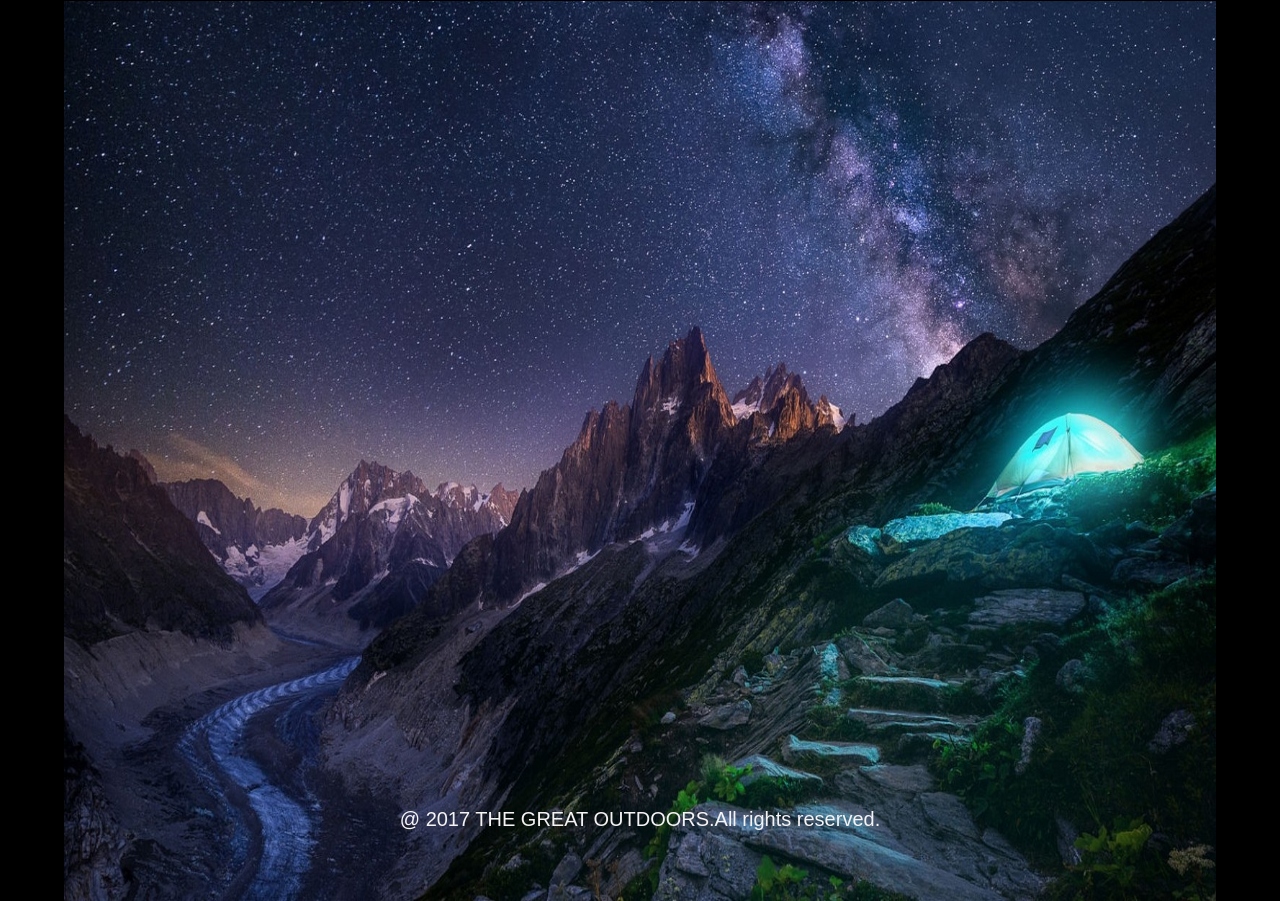
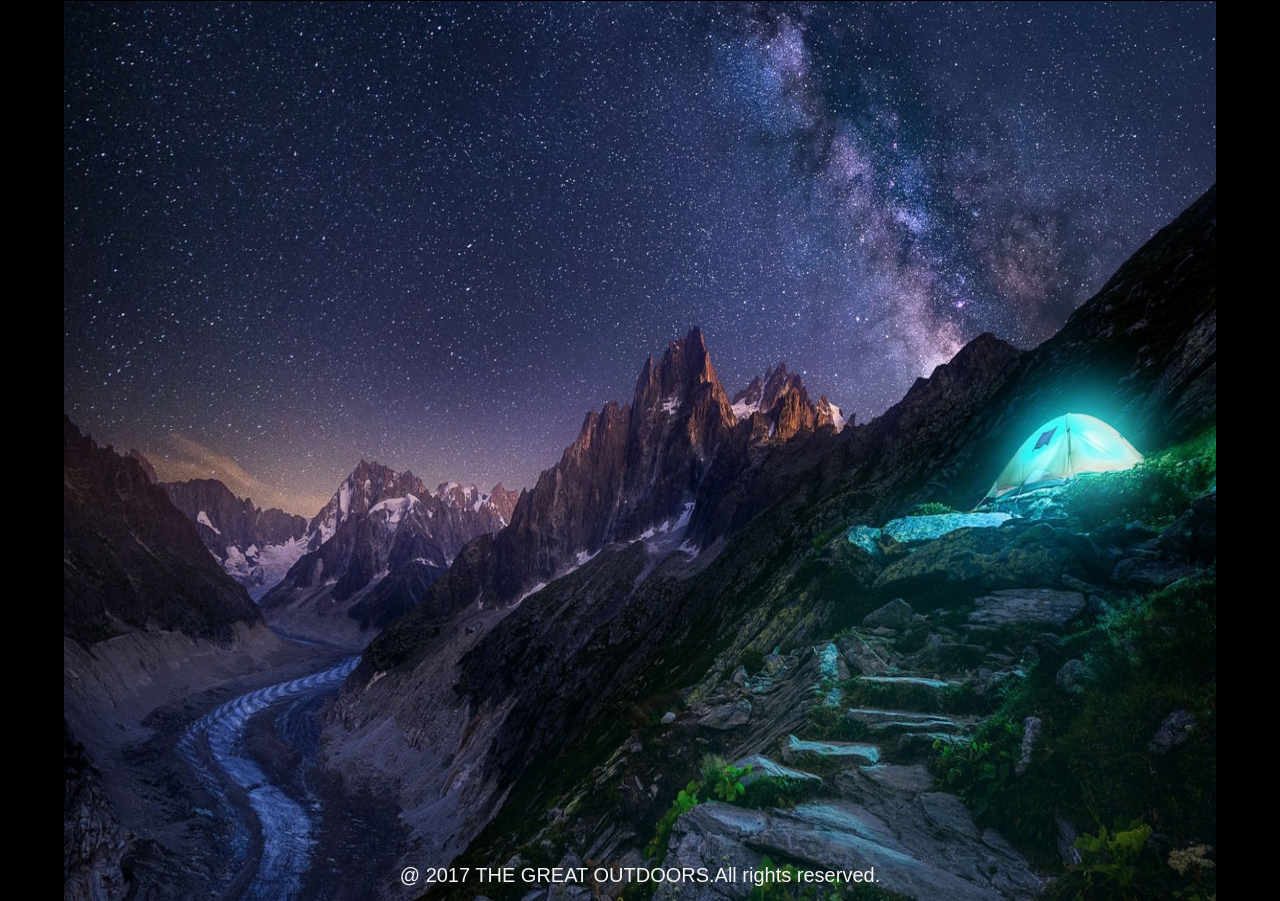
Before and after one commit to elizajafarova/project-test, a plain HTML site: page index.html in a window 1280 px wide. Shown: the part 3097-3998 px from the top of the page. Drawn offline with nearby package versions, Linux system fonts and the light colour scheme.

Commit message:
project-test

```diff
--- a/style/style.scss
+++ b/style/style.scss
@@ -160,7 +160,7 @@ body {
       text-decoration: none;
       position: absolute;
       color: rgb(245, 243, 243);
-      margin-top: 50rem;
+      margin-top: 57rem;
       font-family: "Titillium Web", sans-serif;
       font-size: 20px;
       cursor: pointer;
```
Also changed, not shown: style/style.css.
